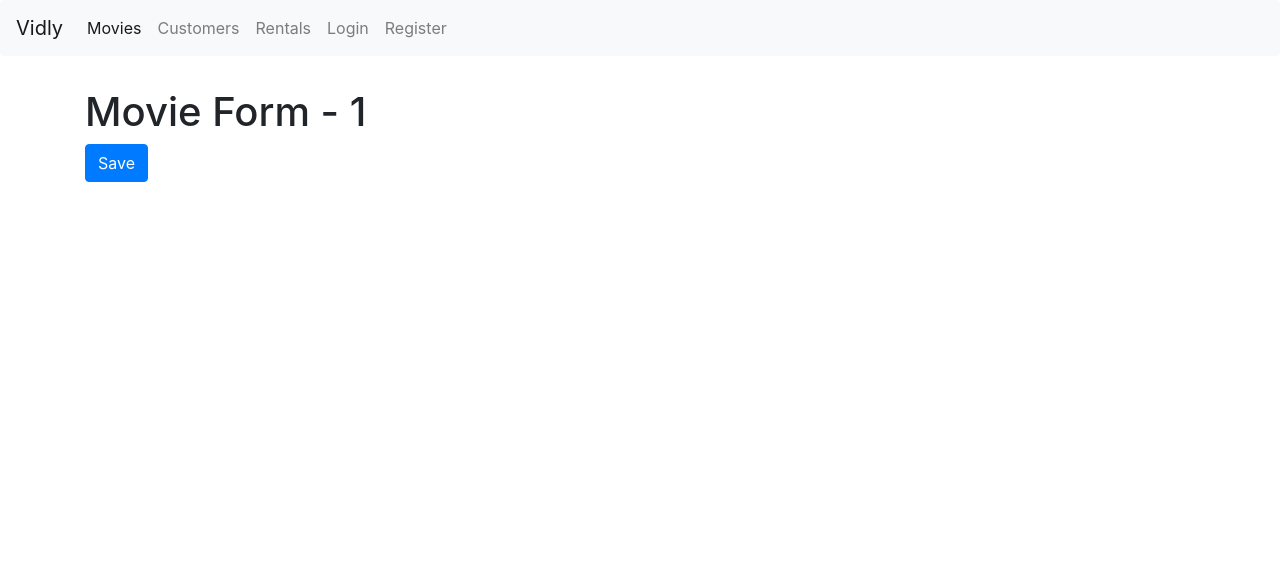
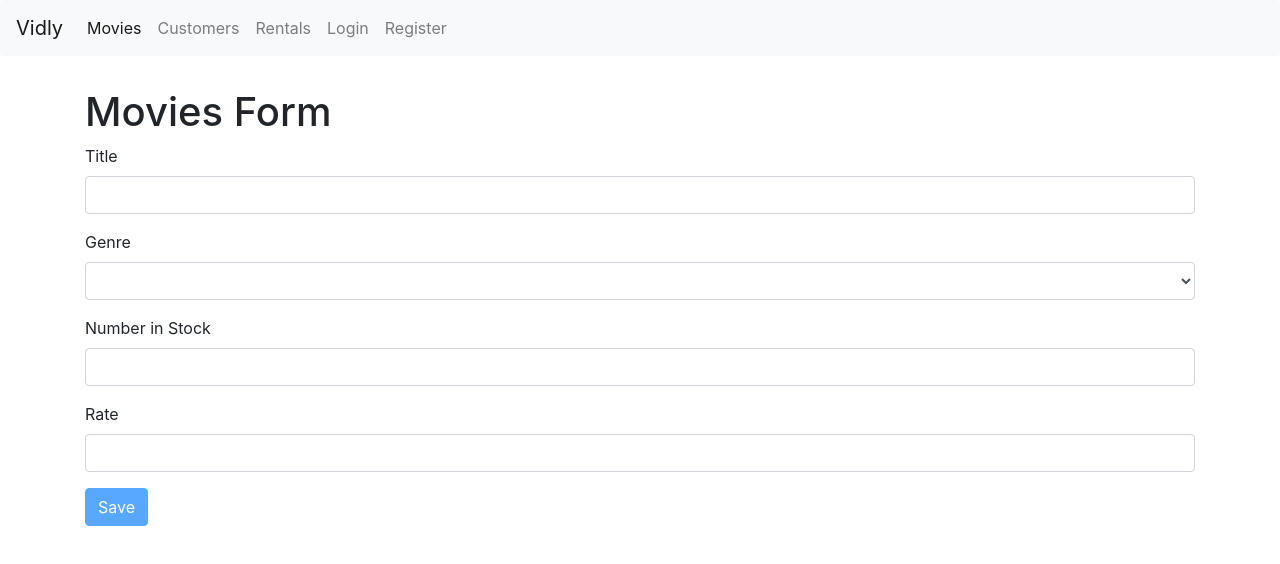
Before and after one commit to victorbruce/vidly-app, a React (Create React App) app: page /movies/1 in a window 1280 px wide. Shown: the top 564 px of the page. Built offline with nearby package versions, Linux system fonts and the light colour scheme.

Commit message:
Add a form to save movies

```diff
--- a/src/components/movieForm.jsx
+++ b/src/components/movieForm.jsx
@@ -1,17 +1,60 @@
 import React from 'react';
+import Joi from 'joi-browser';
+import Form from './commons/form';
+import { saveMovie } from '../services/fakeMovieService';
+class MovieForm extends Form {
+  state = {
+    movies: [],
+    data: { title: '', genre: '', numberInStock: '', rate: '' },
+    errors: {}
+  };
 
-const MovieForm = ({ match, history }) => {
-  return (
-    <div>
-      <h1>Movie Form - {match.params.id}</h1>
-      <button
-        className="btn btn-primary"
-        onClick={() => history.push('/movies')}
-      >
-        Save
-      </button>
-    </div>
-  );
-};
+  schema = {
+    title: Joi.string()
+      .required()
+      .label('Title'),
+    genre: Joi.label('Genre'),
+    numberInStock: Joi.number()
+      .required()
+      .min(0)
+      .max(100)
+      .label('Number in Stock'),
+    rate: Joi.number()
+      .required()
+      .min(0)
+      .max(10)
+      .label('Rate')
+  };
+
+  componentDidMount() {}
+
+  doSubmit = () => {
+    // call server
+    console.log('movie saved');
+  };
+
+  render() {
+    return (
+      <div>
+        <h1>Movies Form</h1>
+        <form onSubmit={this.handleSubmit}>
+          {this.renderInput('title', 'Title', 'Title')}
+          <div className="form-group">
+            <label>Genre</label>
+            <select className="form-control" name="genre" onChange={this.handleChange}>
+              <option />
+              <option>Comedy</option>
+              <option>Action</option>
+              <option>Comic</option>
+            </select>
+          </div>
+          {this.renderInput('numberInStock', 'Number in Stock', 'number')}
+          {this.renderInput('rate', 'Rate', 'number')}
+          {this.renderButton('Save')}
+        </form>
+      </div>
+    );
+  }
+}
 
 export default MovieForm;
```
